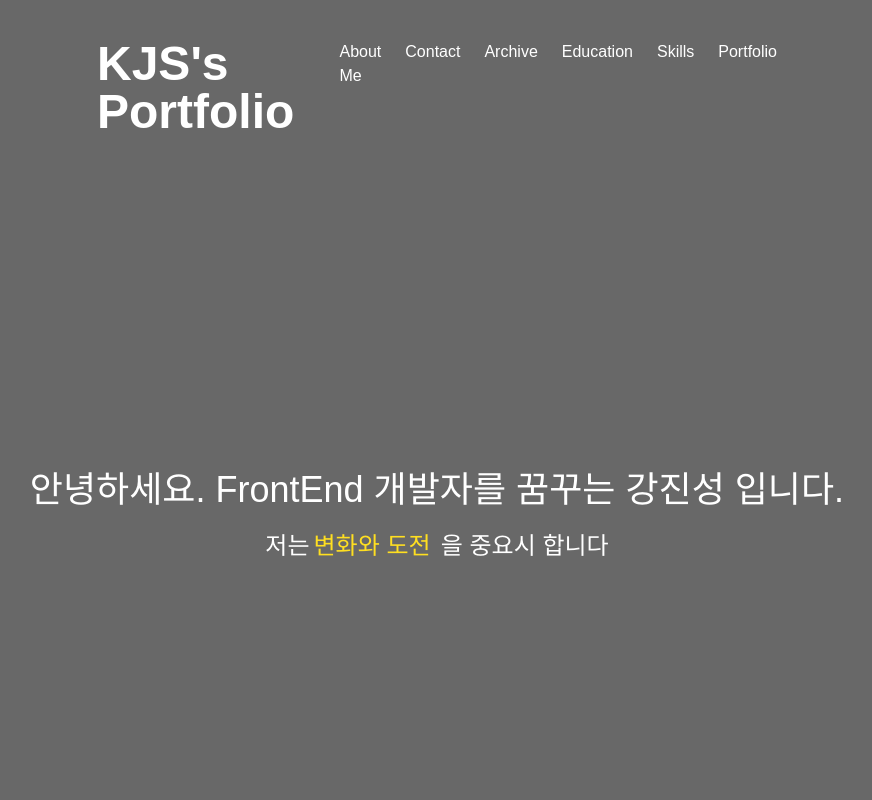
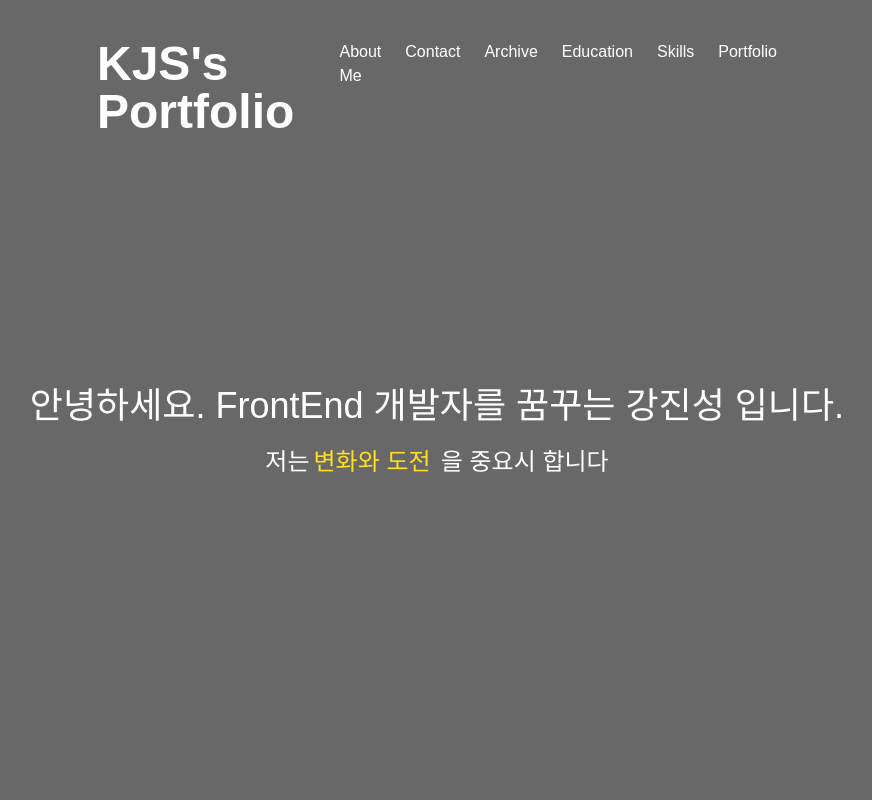
Before and after one commit to asdfqaz74/portfolio-site, a Next.js app: page / in a window 1280 px wide. Shown: the top 800 px of the page, without its empty margins (203-1075 px from the left). Built offline with nearby package versions, Linux system fonts and the light colour scheme; a web font is replaced by a local one.

Commit message:
AboutMe 및 Typing 컴포넌트의 스타일 수정: 스크롤 마진 및 패딩 값 변경

```diff
--- a/app/components/AboutMe/AboutMe.js
+++ b/app/components/AboutMe/AboutMe.js
@@ -12,7 +12,7 @@ export default function AboutMe() {
       transition={{ duration: 1, ease: "easeOut" }}
       exit={{ opacity: 0, y: 70 }}
       viewport={{ once: false, amount: 0.7 }}
-      className="h-full px-auto flex flex-col gap-20 items-center justify-center mt-20 mb-70 scroll-mt-40"
+      className="h-full px-auto flex flex-col gap-20 items-center justify-center mt-20 mb-70 scroll-mt-50"
       id="about"
     >
       <Image
--- a/app/components/Typing.js
+++ b/app/components/Typing.js
@@ -4,7 +4,7 @@ import { TypeAnimation } from "react-type-animation";
 
 export default function Typing() {
   return (
-    <div className="flex flex-col items-center justify-center min-h-screen gap-5 pb-30">
+    <div className="flex flex-col items-center justify-center min-h-screen gap-5 pb-72">
       <h2 className="text-4xl">
         안녕하세요. FrontEnd 개발자를 꿈꾸는 강진성 입니다.
       </h2>
```
